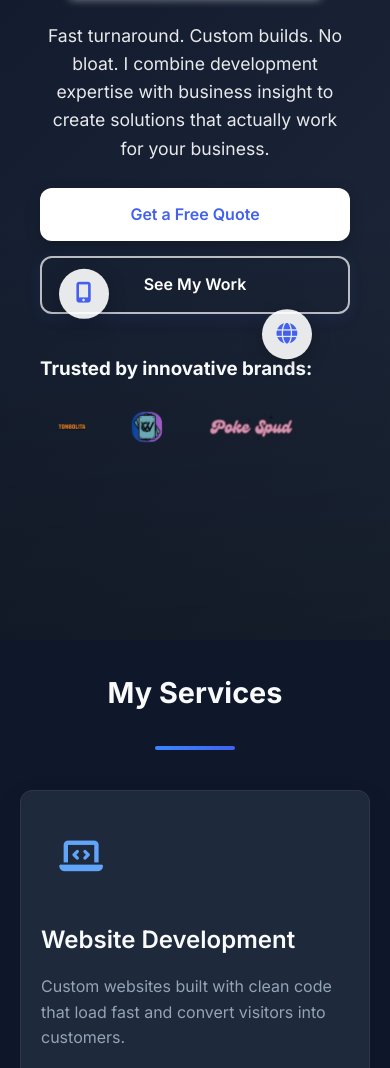
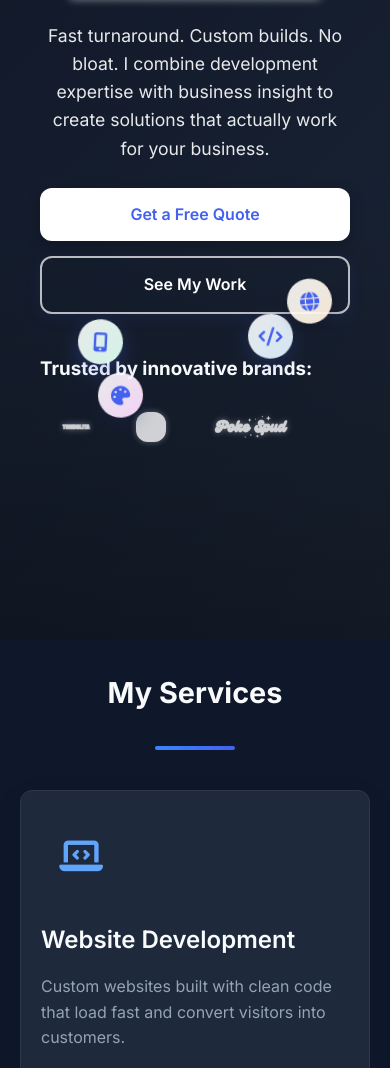
Before and after one commit to Sam-May-Futurelab/FutureLab, a plain HTML site: page index.html in a window 390 px wide. Shown: the part 431-1499 px from the top of the page. Drawn offline with nearby package versions, Linux system fonts and the light colour scheme.

Commit message:
Polish 4

```diff
--- a/mobile-hero.css
+++ b/mobile-hero.css
@@ -87,6 +87,8 @@
     opacity: 0;
     transform: translateY(20px);
     animation: mobile-fade-in 1s ease forwards 0.5s;
+    position: relative;
+    z-index: 5; /* Ensure text stays above icons */
   }
 
   /* Glowing underline effect */
@@ -114,6 +116,8 @@
     opacity: 0;
     transform: translateY(20px);
     animation: mobile-fade-in 1s ease forwards 1s;
+    position: relative;
+    z-index: 5; /* Ensure text stays above icons */
   }
 
   /* Button animation */
@@ -121,6 +125,8 @@
     opacity: 0;
     transform: translateY(20px);
     animation: mobile-fade-in 1s ease forwards 1.5s;
+    position: relative;
+    z-index: 5; /* Ensure buttons stay above icons */
   }
 
   .hero .btn-primary {
@@ -136,56 +142,126 @@
     color: white;
   }
 
-  /* Additional graphic elements */
+  /* Center client logos */
+  .hero .clients {
+    opacity: 0;
+    animation: mobile-fade-in 1s ease forwards 2s;
+  }
+
+  .hero .client-logos {
+    display: flex;
+    justify-content: center;
+    align-items: center;
+    gap: 15px;
+    flex-wrap: wrap;
+    margin: 0 auto;
+  }
+
+  .hero .client-logos img {
+    height: auto;
+    max-width: 80px;
+    animation: pulse-glow 3s ease-in-out infinite alternate;
+    filter: brightness(0) invert(1);
+    opacity: 0.8;
+  }
+
+  .hero .client-logos img:nth-child(2) {
+    animation-delay: 0.5s;
+  }
+
+  .hero .client-logos img:nth-child(3) {
+    animation-delay: 1s;
+  }
+
+  @keyframes pulse-glow {
+    0% {
+      transform: scale(1);
+      filter: brightness(0) invert(1) drop-shadow(0 0 3px rgba(255, 255, 255, 0.4));
+    }
+    100% {
+      transform: scale(1.05);
+      filter: brightness(0) invert(1) drop-shadow(0 0 8px rgba(255, 255, 255, 0.8));
+    }
+  }
+
+  /* IMPROVED: Fun floating icons that don't overlap text */
   .mobile-floating-icon {
     position: absolute;
     display: flex;
     align-items: center;
     justify-content: center;
-    width: 50px;
-    height: 50px;
+    width: 45px;
+    height: 45px;
     border-radius: 50%;
     background: rgba(255, 255, 255, 0.9);
     box-shadow: 0 5px 20px rgba(0, 0, 0, 0.2);
     color: #4361ee;
-    font-size: 1.3rem;
+    font-size: 1.2rem;
     z-index: 2;
-    animation: float-icon 6s ease-in-out infinite;
+    animation: float-fun 8s ease-in-out infinite;
+    transition: all 0.3s ease;
   }
 
+  /* Adjust positions to avoid text overlap */
   .mobile-icon-code {
-    top: 20%;
-    right: 15%;
+    top: 70%; /* Move way down to avoid text */
+    right: 25%;
     animation-delay: 0s;
+    background: linear-gradient(135deg, rgba(255,255,255,0.9), rgba(220,240,255,0.95));
   }
 
   .mobile-icon-mobile {
-    bottom: 30%;
-    left: 15%;
+    bottom: 25%;
+    left: 20%;
     animation-delay: 1s;
+    background: linear-gradient(135deg, rgba(255,255,255,0.9), rgba(220,255,240,0.95));
   }
 
   .mobile-icon-design {
-    top: 15%;
-    left: 20%;
+    top: 75%;
+    left: 25%;
     animation-delay: 2s;
+    background: linear-gradient(135deg, rgba(255,255,255,0.9), rgba(255,220,255,0.95));
   }
 
   .mobile-icon-web {
-    bottom: 25%;
-    right: 20%;
+    bottom: 30%;
+    right: 15%;
     animation-delay: 3s;
+    background: linear-gradient(135deg, rgba(255,255,255,0.9), rgba(255,240,220,0.95));
   }
 
-  @keyframes float-icon {
-    0%, 100% {
-      transform: translateY(0);
+  /* More fun animations for icons */
+  @keyframes float-fun {
+    0% {
+      transform: translateY(0) rotate(0deg);
+      box-shadow: 0 5px 15px rgba(0, 0, 0, 0.2);
+    }
+    25% {
+      transform: translateY(-12px) rotate(8deg);
+      box-shadow: 0 8px 20px rgba(67, 97, 238, 0.3);
     }
     50% {
-      transform: translateY(-15px);
+      transform: translateY(5px) rotate(-5deg);
+      box-shadow: 0 5px 15px rgba(0, 0, 0, 0.2);
+    }
+    75% {
+      transform: translateY(-8px) rotate(3deg);
+      box-shadow: 0 8px 20px rgba(67, 97, 238, 0.3);
+    }
+    100% {
+      transform: translateY(0) rotate(0deg);
+      box-shadow: 0 5px 15px rgba(0, 0, 0, 0.2);
     }
   }
 
+  /* Add glow effect on tap */
+  .mobile-floating-icon:active {
+    transform: scale(1.3);
+    box-shadow: 0 0 30px rgba(67, 97, 238, 0.6);
+  }
+
+  /* Standard animations */
   @keyframes mobile-fade-in {
     from {
       opacity: 0;
@@ -197,34 +273,6 @@
     }
   }
 
-  /* Additional pulse animation for brand logos */
-  .hero .clients {
-    opacity: 0;
-    animation: mobile-fade-in 1s ease forwards 2s;
-  }
-
-  .hero .client-logos img {
-    animation: pulse 2s ease-in-out infinite alternate;
-    animation-delay: 3s;
-  }
-
-  .hero .client-logos img:nth-child(2) {
-    animation-delay: 3.5s;
-  }
-
-  .hero .client-logos img:nth-child(3) {
-    animation-delay: 4s;
-  }
-
-  @keyframes pulse {
-    0% {
-      transform: scale(1);
-    }
-    100% {
-      transform: scale(1.05);
-    }
-  }
-
   /* Darkened overlay to improve text contrast */
   .mobile-overlay {
     position: absolute;
@@ -233,10 +281,10 @@
     width: 100%;
     height: 100%;
     background: linear-gradient(to bottom,
-                rgba(0,0,0,0.2) 0%,
-                rgba(0,0,0,0) 40%,
-                rgba(0,0,0,0) 60%,
-                rgba(0,0,0,0.3) 100%);
+                rgba(0,0,0,0.4) 0%,
+                rgba(0,0,0,0.1) 40%,
+                rgba(0,0,0,0.1) 60%,
+                rgba(0,0,0,0.4) 100%);
     z-index: 1;
   }
 }
```
